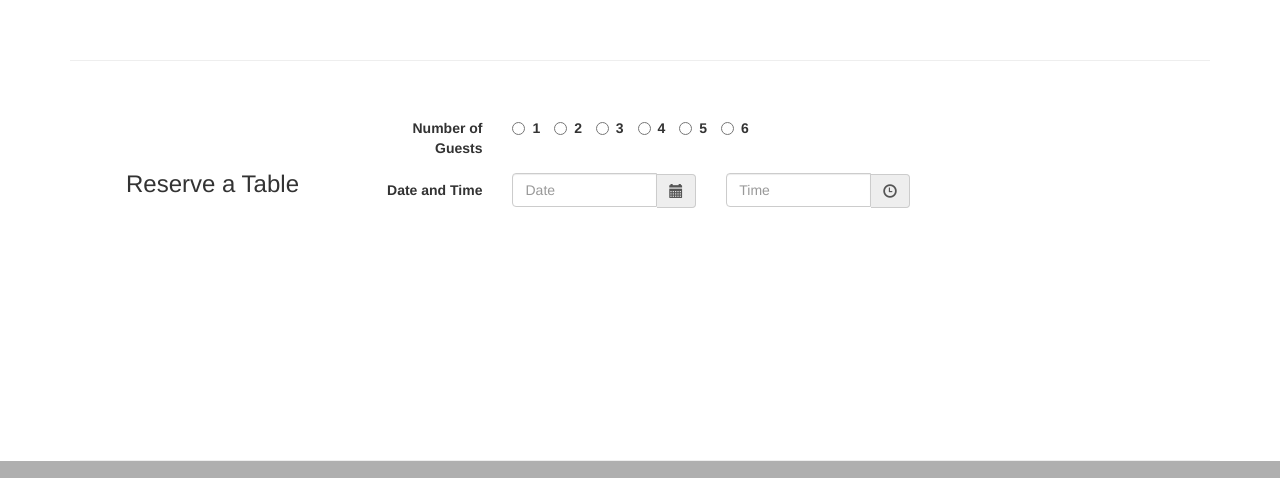
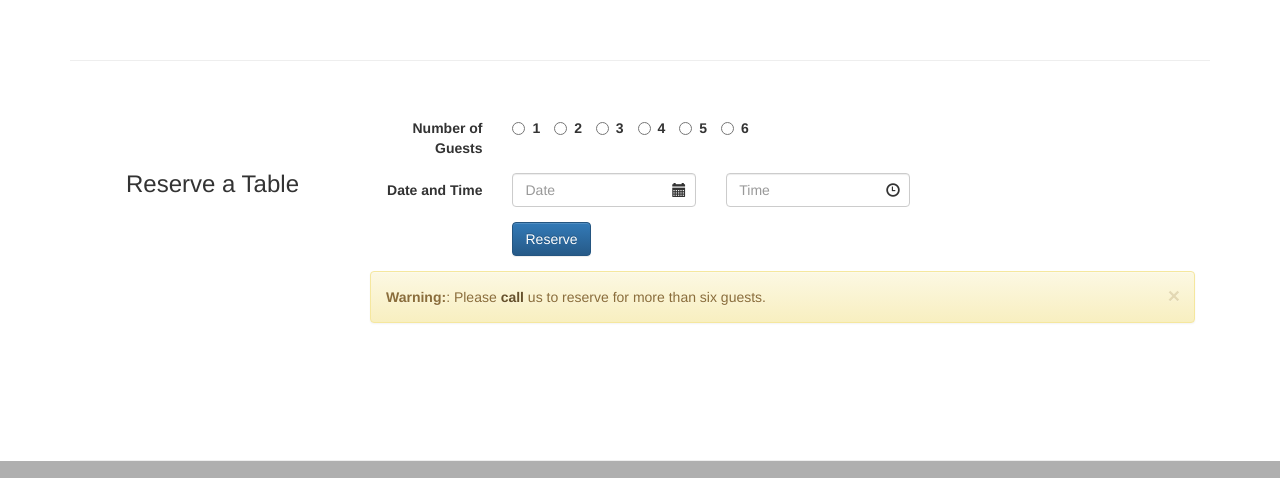
Before and after one commit to metherton/webframeworkcourse, a plain HTML site: page index.html in a window 1280 px wide. Shown: the part 1598-2076 px from the top of the page. Drawn offline with nearby package versions, Linux system fonts and the light colour scheme.

Commit message:
assignment

```diff
--- a/index.html
+++ b/index.html
@@ -202,22 +202,32 @@
                             </label>
                         </div>
                     </div>
-                    <div class="form-group">
-                        <label for="dateandtime" class="col-sm-2 control-label">Date and Time</label>
+                    <div class="form-group has-feedback">
+                        <label class="col-sm-2 control-label">Date and Time</label>
                         <div class="col-sm-3">
-                            <div class="input-group">
-                                <input type="text" class="form-control" id="dateandtime" name="dateandtime" placeholder="Date">
-                                <span class="input-group-addon glyphicon glyphicon-calendar"></span>
-                            </div>
+                            <input type="text" class="form-control" id="date" name="date" placeholder="Date">
+                            <span class="glyphicon glyphicon-calendar form-control-feedback" aria-hidden="true"></span>
                         </div>
                         <div class="col-sm-3">
-                            <div class="input-group">
-                                <input type="text" class="form-control" id="dateandtime" name="dateandtime" placeholder="Time">
-                                <span class="input-group-addon glyphicon glyphicon-time"></span>
+                            <input type="text" class="form-control" id="time" name="time" placeholder="Time">
+                            <span class="glyphicon glyphicon-time form-control-feedback" aria-hidden="true"></span>
+                        </div>
+                    </div>
+                    <div class="form-group">
+                        <div class="col-sm-offset-2 col-sm-2">
+                            <button class="btn btn-primary">Reserve</button>
+                        </div>
+                    </div>
+                    <div class="form-group">
+                        <div class="col-sm-12">
+                            <div class="alert alert-warning alert-dismissible" role="alert">
+                                <button type="button" class="close" data-dismiss="alert" aria-label="Close">
+                                    <span aria-hidden="true">&times;</span>
+                                </button>
+                                <strong>Warning:</strong>: Please <a href="tel:+85212345678" class="alert-link">call</a> us to reserve for more than six guests.
                             </div>
                         </div>
                     </div>
-
                 </form>
             </div>
         </div>
```
